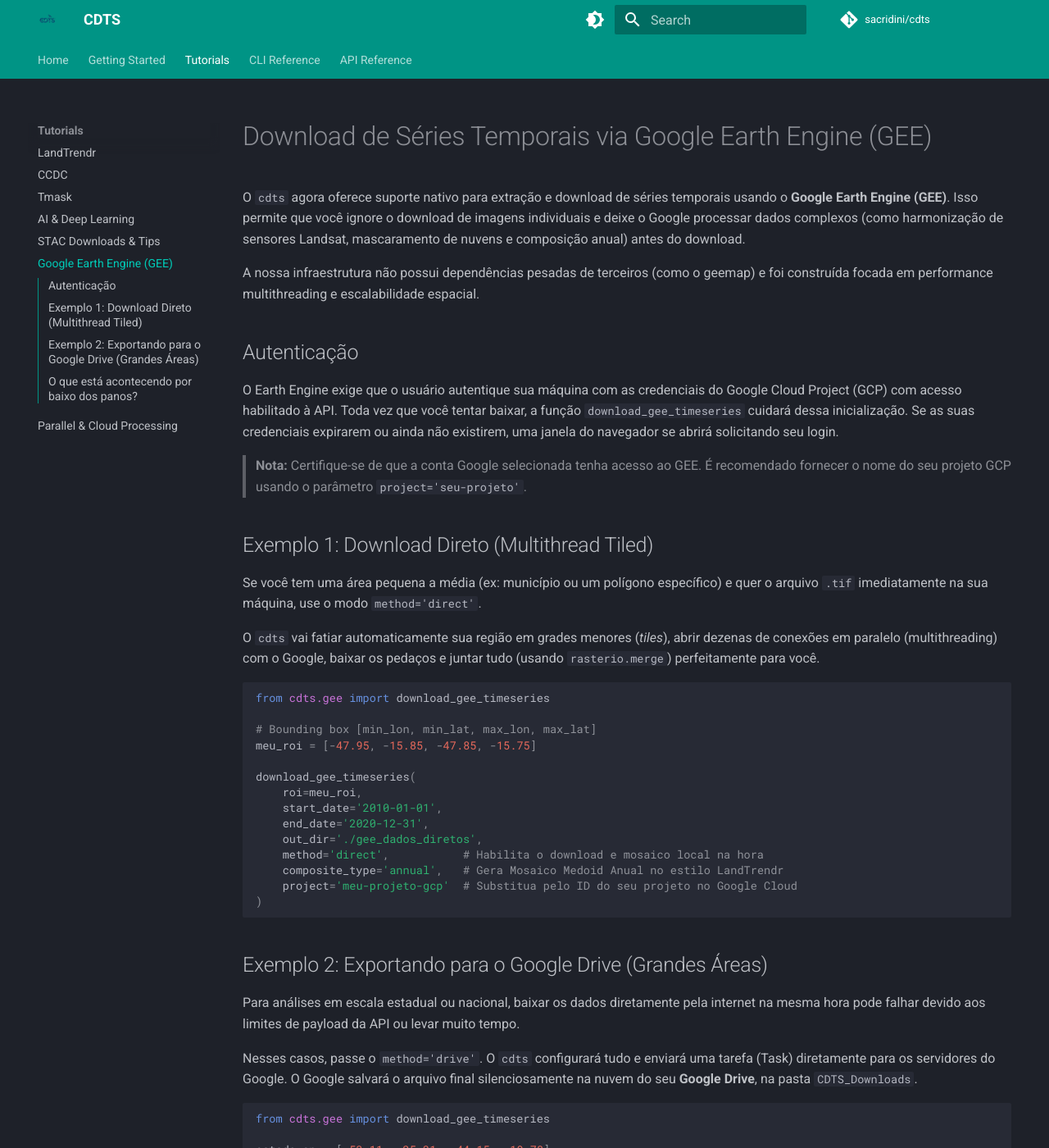
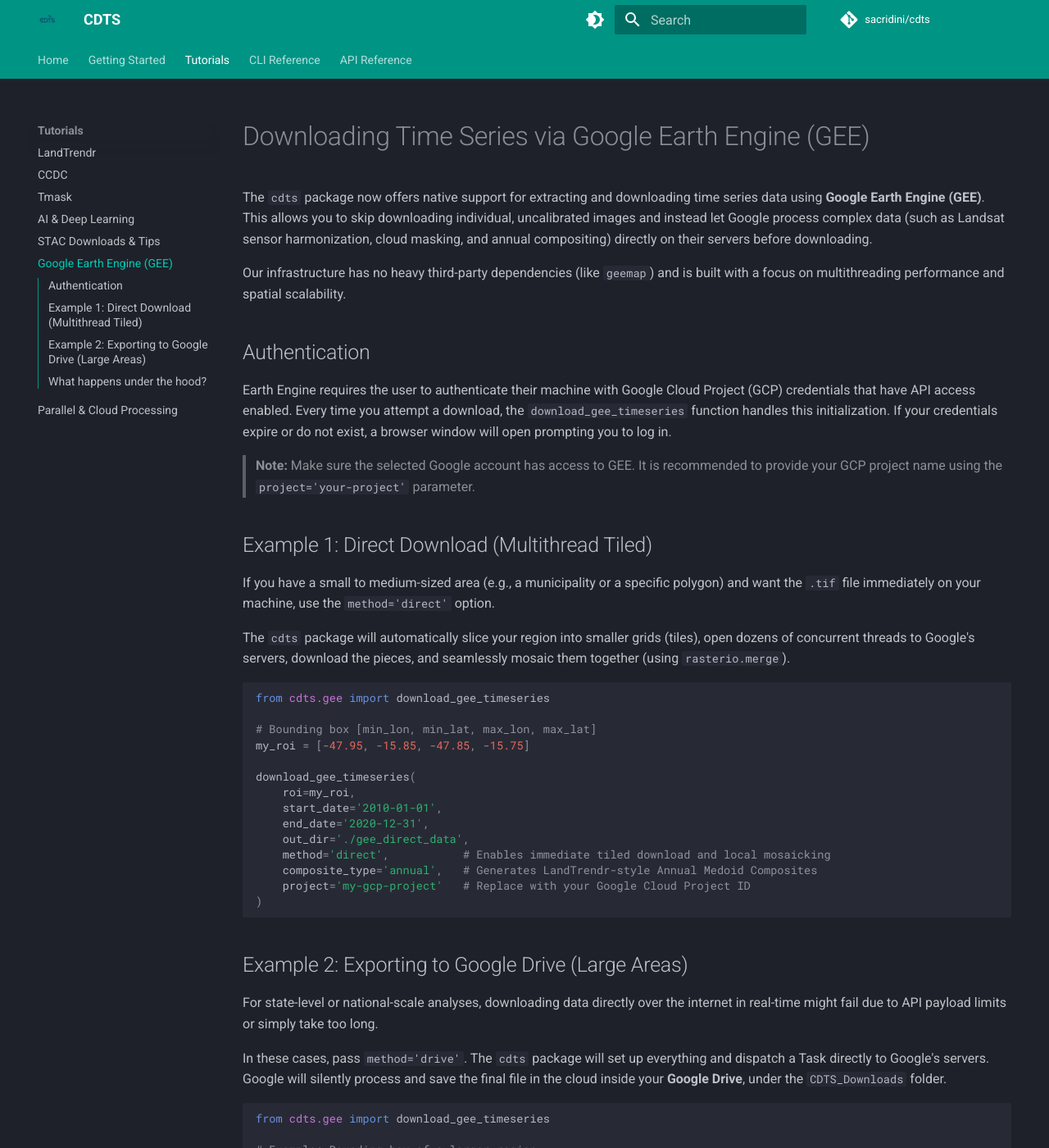
Before and after one commit to sacridini/cdts, an MkDocs documentation site: the page built from docs/tutorials/gee-downloads.md, in a window 1280 px wide and 1400 px high. Shown: the whole window at 82% size. Built offline with MkDocs 1.6.1 and Material for MkDocs 9.7.7, drawn with Linux system fonts in a browser that asks for light colours; comment, search, counter and statistics services are not loaded; some of the changed text lies outside the part shown.

Commit message:
docs: translate GEE tutorial to english

````diff
--- a/docs/tutorials/gee-downloads.md
+++ b/docs/tutorials/gee-downloads.md
@@ -1,68 +1,69 @@
-# Download de Séries Temporais via Google Earth Engine (GEE)
+# Downloading Time Series via Google Earth Engine (GEE)
 
-O `cdts` agora oferece suporte nativo para extração e download de séries temporais usando o **Google Earth Engine (GEE)**. Isso permite que você ignore o download de imagens individuais e deixe o Google processar dados complexos (como harmonização de sensores Landsat, mascaramento de nuvens e composição anual) antes do download.
+The `cdts` package now offers native support for extracting and downloading time series data using **Google Earth Engine (GEE)**. This allows you to skip downloading individual, uncalibrated images and instead let Google process complex data (such as Landsat sensor harmonization, cloud masking, and annual compositing) directly on their servers before downloading.
 
-A nossa infraestrutura não possui dependências pesadas de terceiros (como o geemap) e foi construída focada em performance multithreading e escalabilidade espacial.
+Our infrastructure has no heavy third-party dependencies (like `geemap`) and is built with a focus on multithreading performance and spatial scalability.
 
-## Autenticação
+## Authentication
 
-O Earth Engine exige que o usuário autentique sua máquina com as credenciais do Google Cloud Project (GCP) com acesso habilitado à API. Toda vez que você tentar baixar, a função `download_gee_timeseries` cuidará dessa inicialização. Se as suas credenciais expirarem ou ainda não existirem, uma janela do navegador se abrirá solicitando seu login.
+Earth Engine requires the user to authenticate their machine with Google Cloud Project (GCP) credentials that have API access enabled. Every time you attempt a download, the `download_gee_timeseries` function handles this initialization. If your credentials expire or do not exist, a browser window will open prompting you to log in.
 
-> **Nota:** Certifique-se de que a conta Google selecionada tenha acesso ao GEE. É recomendado fornecer o nome do seu projeto GCP usando o parâmetro `project='seu-projeto'`.
+> **Note:** Make sure the selected Google account has access to GEE. It is recommended to provide your GCP project name using the `project='your-project'` parameter.
 
-## Exemplo 1: Download Direto (Multithread Tiled)
+## Example 1: Direct Download (Multithread Tiled)
 
-Se você tem uma área pequena a média (ex: município ou um polígono específico) e quer o arquivo `.tif` imediatamente na sua máquina, use o modo `method='direct'`.
+If you have a small to medium-sized area (e.g., a municipality or a specific polygon) and want the `.tif` file immediately on your machine, use the `method='direct'` option.
 
-O `cdts` vai fatiar automaticamente sua região em grades menores (*tiles*), abrir dezenas de conexões em paralelo (multithreading) com o Google, baixar os pedaços e juntar tudo (usando `rasterio.merge`) perfeitamente para você.
+The `cdts` package will automatically slice your region into smaller grids (tiles), open dozens of concurrent threads to Google's servers, download the pieces, and seamlessly mosaic them together (using `rasterio.merge`).
 
 ```python
 from cdts.gee import download_gee_timeseries
 
 # Bounding box [min_lon, min_lat, max_lon, max_lat]
-meu_roi = [-47.95, -15.85, -47.85, -15.75]
+my_roi = [-47.95, -15.85, -47.85, -15.75]
 
 download_gee_timeseries(
-    roi=meu_roi,
+    roi=my_roi,
     start_date='2010-01-01',
     end_date='2020-12-31',
-    out_dir='./gee_dados_diretos',
-    method='direct',           # Habilita o download e mosaico local na hora
-    composite_type='annual',   # Gera Mosaico Medoid Anual no estilo LandTrendr
-    project='meu-projeto-gcp'  # Substitua pelo ID do seu projeto no Google Cloud
+    out_dir='./gee_direct_data',
+    method='direct',           # Enables immediate tiled download and local mosaicking
+    composite_type='annual',   # Generates LandTrendr-style Annual Medoid Composites
+    project='my-gcp-project'   # Replace with your Google Cloud Project ID
 )
 ```
 
-## Exemplo 2: Exportando para o Google Drive (Grandes Áreas)
+## Example 2: Exporting to Google Drive (Large Areas)
 
-Para análises em escala estadual ou nacional, baixar os dados diretamente pela internet na mesma hora pode falhar devido aos limites de payload da API ou levar muito tempo.
+For state-level or national-scale analyses, downloading data directly over the internet in real-time might fail due to API payload limits or simply take too long.
 
-Nesses casos, passe o `method='drive'`. O `cdts` configurará tudo e enviará uma tarefa (Task) diretamente para os servidores do Google. O Google salvará o arquivo final silenciosamente na nuvem do seu **Google Drive**, na pasta `CDTS_Downloads`.
+In these cases, pass `method='drive'`. The `cdts` package will set up everything and dispatch a Task directly to Google's servers. Google will silently process and save the final file in the cloud inside your **Google Drive**, under the `CDTS_Downloads` folder.
 
 ```python
 from cdts.gee import download_gee_timeseries
 
-estado_sp = [-53.11, -25.31, -44.15, -19.78]
+# Example: Bounding box of a larger region
+state_roi = [-53.11, -25.31, -44.15, -19.78]
 
 download_gee_timeseries(
-    roi=estado_sp,
+    roi=state_roi,
     start_date='1985-01-01',
     end_date='2022-12-31',
-    out_dir='./dados', # Usado apenas para nomear os arquivos no Drive neste modo
-    method='drive',    # Inicia a exportação assíncrona
+    out_dir='./data',  # Used only to name the files in Drive for this method
+    method='drive',    # Initiates asynchronous export
     composite_type='annual',
-    project='meu-projeto-gcp'
+    project='my-gcp-project'
 )
 
-# O terminal vai exibir uma mensagem semelhante a:
+# The terminal will display a message similar to:
 # [landsat_medoid_1985] Task sent to Google Drive (Task ID: ABCD123456).
 ```
 
-## O que está acontecendo por baixo dos panos?
+## What happens under the hood?
 
-Ao usar o `composite_type='annual'` (padrão atual do `cdts` para integrações com o LandTrendr):
+When using `composite_type='annual'` (the current `cdts` default for LandTrendr integration):
 
-1. **Fusão de Sensores:** A função busca coleções do Landsat 5, 7, 8 e 9 (*Surface Reflectance Collection 2*).
-2. **Harmonização:** Os valores do Landsat 8 e 9 (OLI) são convertidos matematicamente para os equivalentes ETM+ usando os coeficientes do artigo científico de Roy et al. (2016), garantindo uma série temporal perfeita, livre de vieses de sensores.
-3. **Máscara de Nuvens:** A banda de garantia de qualidade `QA_PIXEL` é usada para filtrar nuvens densas e sombras em todas as imagens.
-4. **Composição Medoid:** Em vez da simples mediana, aplicamos a estratégia geométrica Medoid para achar o pixel real que mais representa a estação (normalmente usado em fluxos de trabalho *eMapR/LandTrendr*).
+1. **Sensor Fusion:** The function fetches Landsat 5, 7, 8, and 9 collections (Surface Reflectance Collection 2).
+2. **Harmonization:** Values from Landsat 8 and 9 (OLI) are mathematically converted to their ETM+ equivalents using coefficients from Roy et al. (2016). This ensures a perfect time series, free from sensor biases.
+3. **Cloud Masking:** The `QA_PIXEL` quality assurance band is used to filter out dense clouds and shadows across all images.
+4. **Medoid Compositing:** Instead of a simple median, we apply the Medoid geometric strategy to find the actual real-world pixel that best represents the season (a standard approach in *eMapR/LandTrendr* workflows).
````
